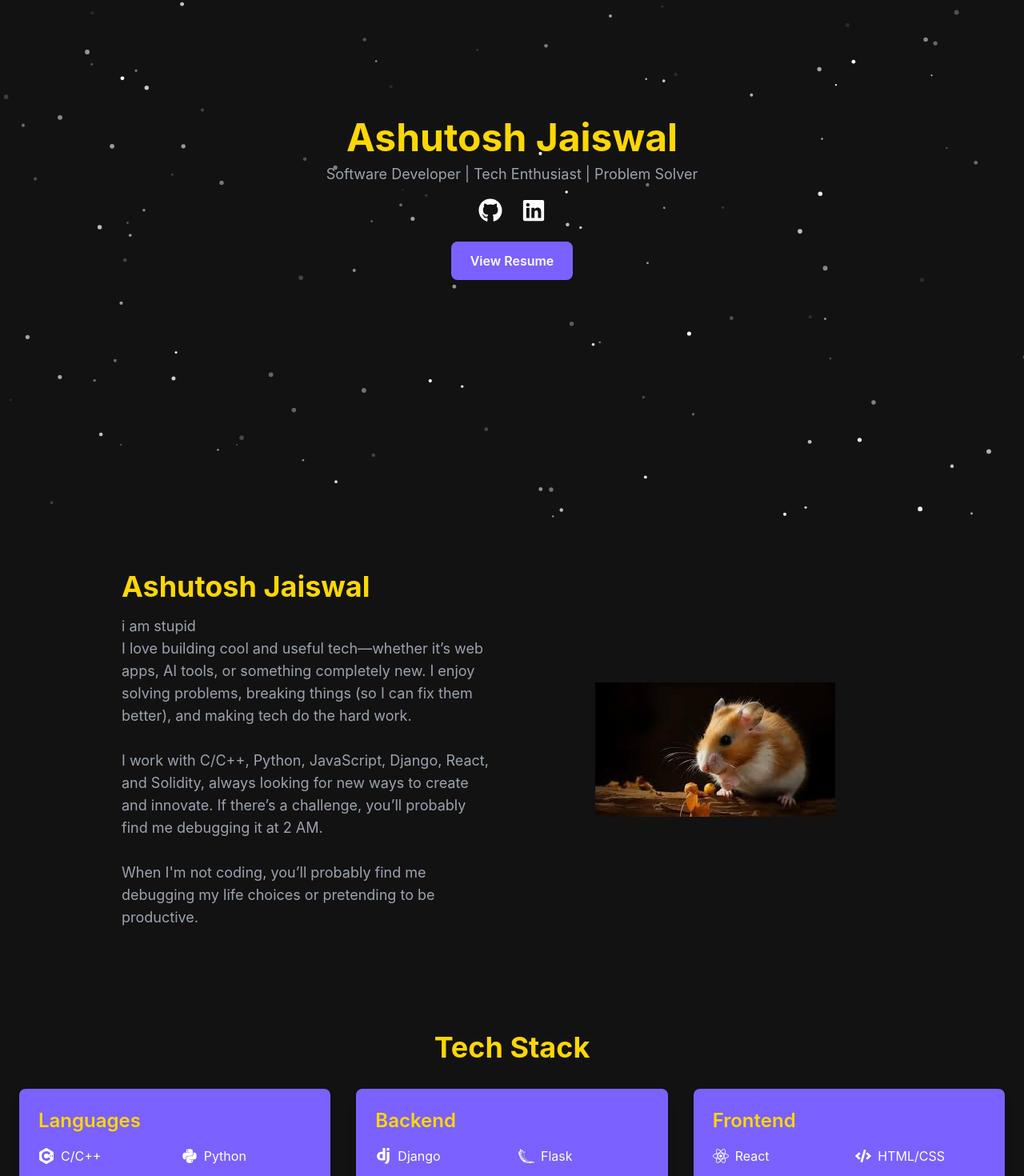
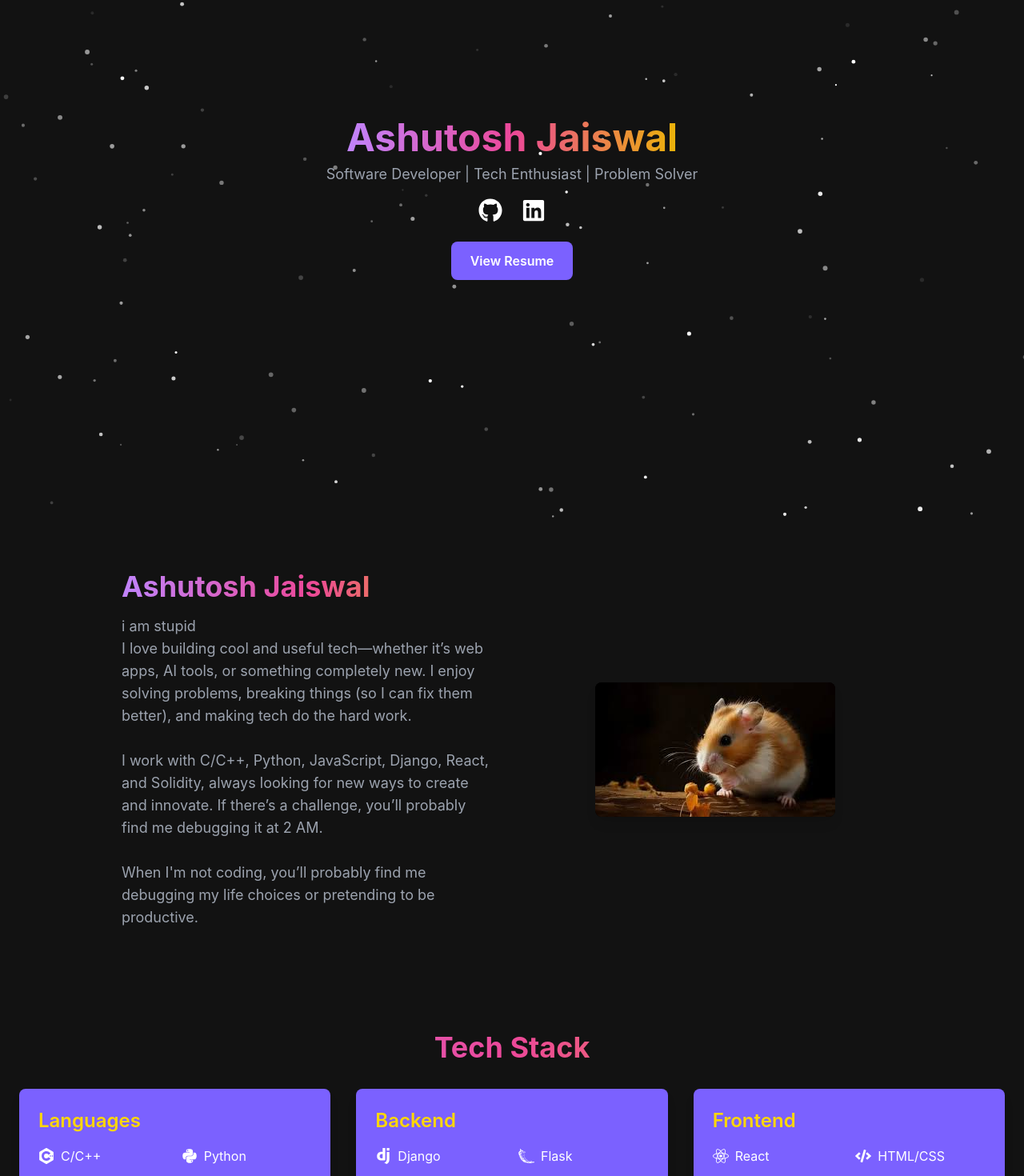
Before and after one commit to ashut0shj/about, a React (Create React App) app: page / in a window 1280 px wide. Shown: the part 151-1621 px from the top of the page at 80% size. Built offline with nearby package versions, Linux system fonts and the light colour scheme.

Commit message:
meri maut pakka

```diff
--- a/src/components/About.jsx
+++ b/src/components/About.jsx
@@ -11,9 +11,11 @@ const About = () => {
         transition={{ duration: 1 }}
         className="text-center md:text-left flex-1"
       >
-        <h2 className="text-4xl font-bold text-yellowAccent">
+        <h2 className="text-4xl font-bold bg-gradient-to-r from-purple-400 via-pink-500 to-yellow-500 bg-clip-text text-transparent">
   Ashutosh Jaiswal
 </h2>
+
+
 
         <p className="mt-4 text-gray-400 text-lg">
           i am stupid <br></br>
@@ -30,16 +32,20 @@ const About = () => {
 
       {/* Right Side (Image) */}
       <motion.div
-        initial={{ opacity: 0, x: 50 }}
+        initial={{ opacity: 1, x: 50 }}
         animate={{ opacity: 1, x: 0 }}
         transition={{ duration: 1 }}
-        className="flex justify-center flex-1"
+        className="flex justify-center flex-1 relative z-10"
       >
+        <div className=" bg-black rounded-lg shadow-lg">
           <img
             src="/profile.jpg"
             alt="Ashutosh Jaiswal"
+            className="w-full h-full object-cover rounded-lg"
           />
+        </div>
       </motion.div>
+
     </section>
   );
 };
--- a/src/components/Contact.jsx
+++ b/src/components/Contact.jsx
@@ -33,13 +33,14 @@ const Contact = () => {
   return (
     <section id="contact" className="py-16 px-8 text-center relative">
       <motion.h2
-        initial={{ opacity: 0, y: -20 }}
-        animate={{ opacity: 1, y: 0 }}
-        transition={{ duration: 1 }}
-        className="text-4xl font-bold text-yellowAccent mb-4"
-      >
-        Lets get in Touch
-      </motion.h2>
+  initial={{ opacity: 0, y: -20 }}
+  animate={{ opacity: 1, y: 0 }}
+  transition={{ duration: 1 }}
+  className="text-4xl font-bold bg-gradient-to-r from-purple-400 via-pink-500 to-yellow-500 bg-clip-text text-transparent text-center mb-12"
+>
+  Lets get in touch
+</motion.h2>
+
 
       <motion.p
         initial={{ opacity: 0, y: 10 }}
--- a/src/components/Experience.jsx
+++ b/src/components/Experience.jsx
@@ -55,10 +55,11 @@ const Experience = () => {
   initial={{ opacity: 0, y: -20 }}
   animate={{ opacity: 1, y: 0 }}
   transition={{ duration: 1 }}
-        className="text-4xl font-bold text-yellowAccent text-center mb-12"
+  className="text-4xl font-bold bg-gradient-to-r from-purple-400 via-pink-500 to-yellow-500 bg-clip-text text-transparent text-center mb-12"
 >
   Experience
 </motion.h2>
+
 
       <div className="relative">
         {/* Timeline Line (Fills Dynamically) */}
--- a/src/components/Hero.jsx
+++ b/src/components/Hero.jsx
@@ -13,7 +13,7 @@ const Hero = () => {
   initial={{ opacity: 0, y: -20 }}
   animate={{ opacity: 1, y: 0 }}
   transition={{ duration: 1 }}
-        className="text-5xl font-bold text-yellowAccent"
+  className="text-5xl font-bold bg-gradient-to-r from-purple-400 via-pink-500 to-yellow-500 bg-clip-text text-transparent"
 >
   Ashutosh Jaiswal
 </motion.h1>
--- a/src/components/Projects.jsx
+++ b/src/components/Projects.jsx
@@ -66,10 +66,11 @@ const Projects = () => {
   initial={{ opacity: 0, y: -20 }}
   animate={{ opacity: 1, y: 0 }}
   transition={{ duration: 1 }}
-        className="text-4xl font-bold text-yellowAccent mb-8"
+  className="text-4xl font-bold bg-gradient-to-r from-purple-400 via-pink-500 to-yellow-500 bg-clip-text text-transparent mb-8"
 >
     Projects
 </motion.h2>
+
 
       <div className="grid md:grid-cols-2 lg:grid-cols-3 gap-8 px-6">
         {projects.map((project, index) => (
--- a/src/components/ResumePage.jsx
+++ b/src/components/ResumePage.jsx
@@ -19,7 +19,7 @@ const ResumePage = () => {
       {/* Background Particles */}
       <ParticlesBackground />
 
-      <h2 className="text-3xl font-bold mb-4 text-yellowAccent">My Resume</h2>
+      <h2 className="text-4xl font-bold bg-gradient-to-r from-purple-400 via-pink-500 to-yellow-500 bg-clip-text text-transparent mb-8">My Resume</h2>
 
 {/* Download Button */}
 <a
--- a/src/components/TechStack.jsx
+++ b/src/components/TechStack.jsx
@@ -54,10 +54,11 @@ const TechStack = () => {
   initial={{ opacity: 0, y: -20 }}
   animate={{ opacity: 1, y: 0 }}
   transition={{ duration: 1 }}
-        className="text-4xl font-bold text-yellowAccent mb-8"
+  className="text-4xl font-bold bg-gradient-to-r from-purple-400 via-pink-500 to-yellow-500 bg-clip-text text-transparent mb-8"
 >
   Tech Stack
 </motion.h2>
+
 
       <div className="grid md:grid-cols-2 lg:grid-cols-3 gap-8 px-6">
         {techStack.map((category, index) => (
```
Lines whose indentation alone changed are shown as unchanged.
